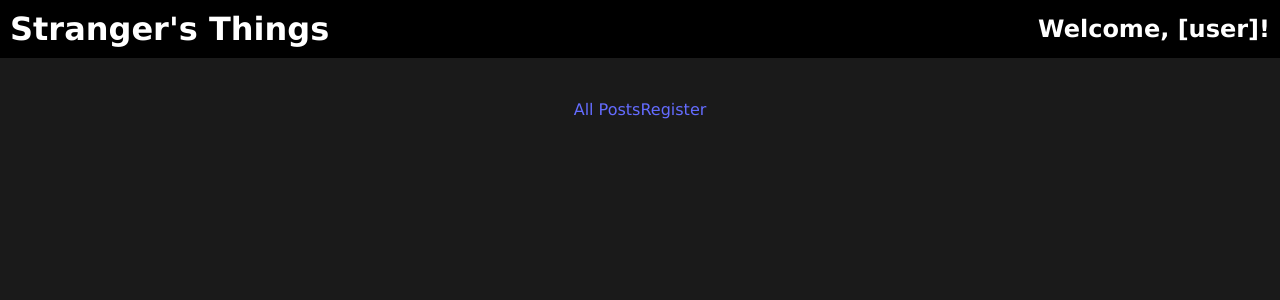
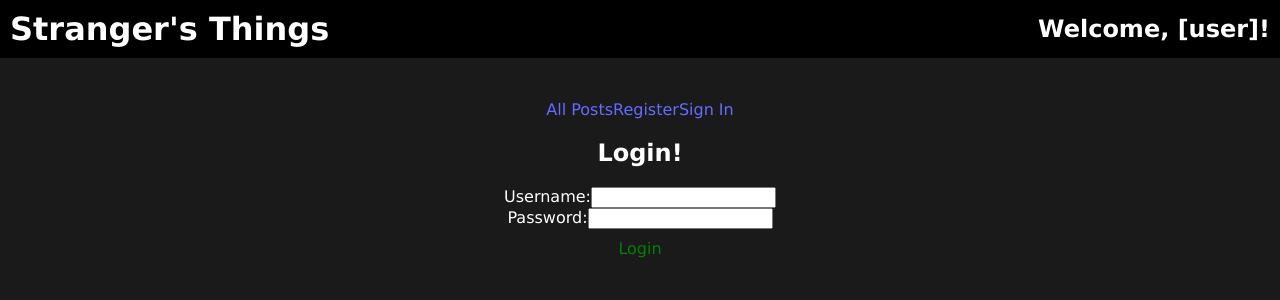
Before and after one commit to baileyborrego/2306StrangersThings, a React app: page /users/login in a window 1280 px wide. Shown: the top 300 px of the page. Built offline with nearby package versions, Linux system fonts and the light colour scheme; no server answers; the HTML template or start-up script is replaced by a standard one.

Commit message:
updating sign up and authenticate

```diff
--- a/src/API/index.js
+++ b/src/API/index.js
@@ -54,10 +54,11 @@ export const createUser = async (username, password) => {
         },
         body: JSON.stringify({
             user: {
-              username: `${username}`,
-              password: `${password}`
+              username: username,
+              password: password
             }
         })
+
       });
         const result = await response.json();
         console.log(result);
@@ -77,8 +78,8 @@ export const fetchToken = async (username, password) => {
         },
         body: JSON.stringify({
             user: {
-              username: `${username}`,
-              password: `${password}`
+              username: username,
+              password: password
             }
           })
         });
--- a/src/App.jsx
+++ b/src/App.jsx
@@ -17,17 +17,16 @@ function App() {
     </div>
     <div>
       <Link to='/'>All Posts</Link>
+      <Link to='/users/register'>Register</Link>
+      <Link to='/users/login'>Sign In</Link>
       {/* <Link to='/posts/POST_ID/messages'>Profile Messages</Link> */}
-      <Link to='/users/register'>Register</Link>
-      {/* <Link to='/users/login'>Sign In</Link> */}
 
     </div>
     <Routes>
         <Route path='/' element={<AllPosts />} />
-        <Route path='/users/register' element={<SignUpForm />} />
-        {/* <Route path='/users/login' element={<SignUpForm />} /> */}
+        <Route path='/users/register' element={<SignUpForm token={token} setToken={setToken} />} />
+        <Route path='/users/login' element={<Authenticate token={token} setToken={setToken}/>} />
         {/* <Route path='/' element={<ProfileMessages />} /> */}
-        {/* <Route path='/:id' element={<SinglePost />} /> */}
     </Routes>
 
 
--- a/src/Components/Authenticate.jsx
+++ b/src/Components/Authenticate.jsx
@@ -1,27 +1,42 @@
 import { useState } from 'react';
 import { fetchToken } from '../API';
+// import { useNavigate} from "react-router-dom";
 
 export default function Authenticate({ token }) {
     const [successMessage, setSuccessMessage] = useState(null);
     const [error, setError] = useState(null);
+    // const navigate= useNavigate();
 
     async function handleClick(event){
       event.preventDefault();
       const APIData = await fetchToken();
       if (APIData.success){
-        const username = result.data.username;
-          console.log(username)
-          setSuccessMessage(`${result.message} Welcome ${username}`)
+        const username = APIData.data.username;
+          // console.log(username)
+          setSuccessMessage(`Welcome ${username}`)
       } else {
             setError(APIData.error);
         }
     }
     return (
     <>
-        <h2>Authenticate!</h2>
+        <h2>Login!</h2>
         {successMessage && <p>{successMessage}</p>}
         {error && <p>{error}</p>}
-        <button onClick={handleClick}>Authenticate Token</button>
+        <form>
+          <label>
+            Username:<input
+            // value={username}
+            required
+            />
+          </label> <br></br>
+          <label>
+            Password:<input
+            type='password'
+            required/>
+          </label>
+        </form>
+        <button style={{color:'green'}} onClick={handleClick}>Login</button>
      </>
     )
 }
--- a/src/Components/SignUpForm.jsx
+++ b/src/Components/SignUpForm.jsx
@@ -10,13 +10,13 @@ export default function SignUpForm({setToken}) {
         event.preventDefault();
         const APIData = await createUser(username, password);
         if (APIData.success) {
-            setToken(result.token)
+            setToken(APIData.token);
+            setUsername("");
+            setPassword("");
 
         } else {
             setError(APIData.error)
         }
-
-
     }
     return (
         <>
@@ -25,25 +25,26 @@ export default function SignUpForm({setToken}) {
 
             <form onSubmit={handleSubmit}>
                <label>
-                Username:<input
+                  Username:
+                   <input
                      value={username}
+                     type="text"
                      onChange={(e) => setUsername(e.target.value)}
                      required
                     />
                 </label><br></br>
                 <label>
-                Password:<input
+                  Password:
+                   <input
                      type='password'
                      value={password}
                      onChange={(e) => setPassword(e.target.value)}
                      required
                     />
                 </label><br></br>
-            <button>Submit</button>
+                <button style={{color:'green'}} >Submit</button>
             </form>
         </>
     )
 
-
-
 }
```
Lines whose indentation alone changed are shown as unchanged.
